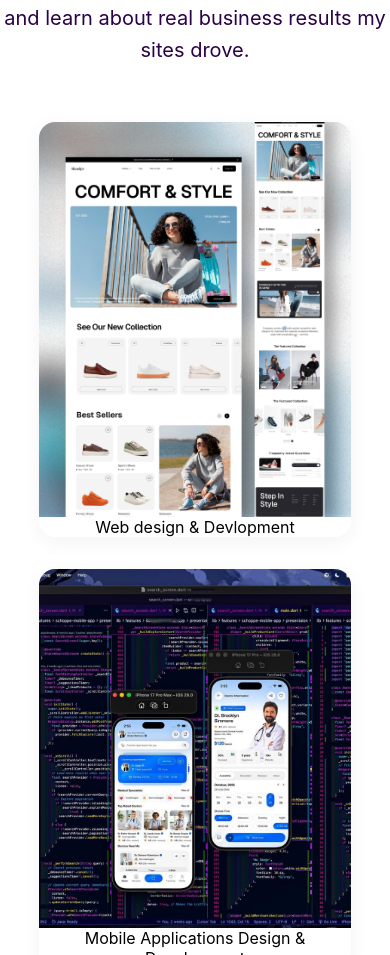
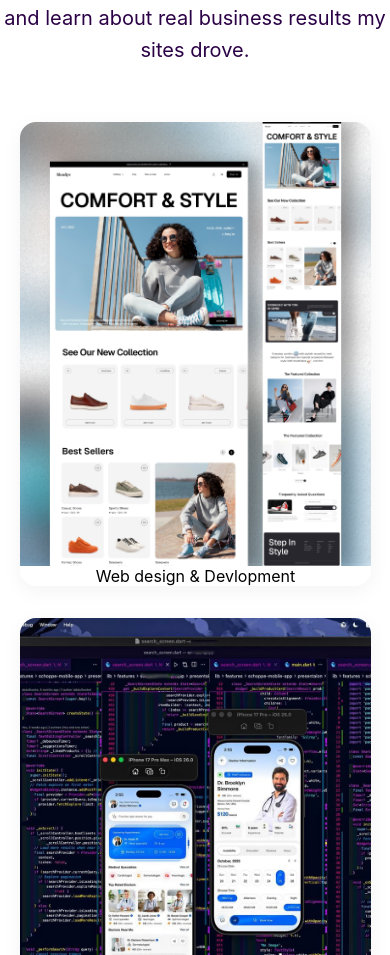
Before and after one commit to Matt-tech11/Mattech, a React (Vite) app: page / in a window 390 px wide. Shown: the part 1045-2000 px from the top of the page. Built offline with nearby package versions, Linux system fonts and the light colour scheme.

Commit message:
improved Ui

```diff
--- a/src/pages/Home.module.css
+++ b/src/pages/Home.module.css
@@ -206,12 +206,13 @@
   .grid {
     grid-template-columns: 1fr;
     gap: 2rem;
+    width: 90%;
   }
 
 
   @media (prefers-reduced-motion: reduce) {
     .card {
-      animation: none;
+      animation: entry 5% cover 30%;
     }
   }
 }
```
